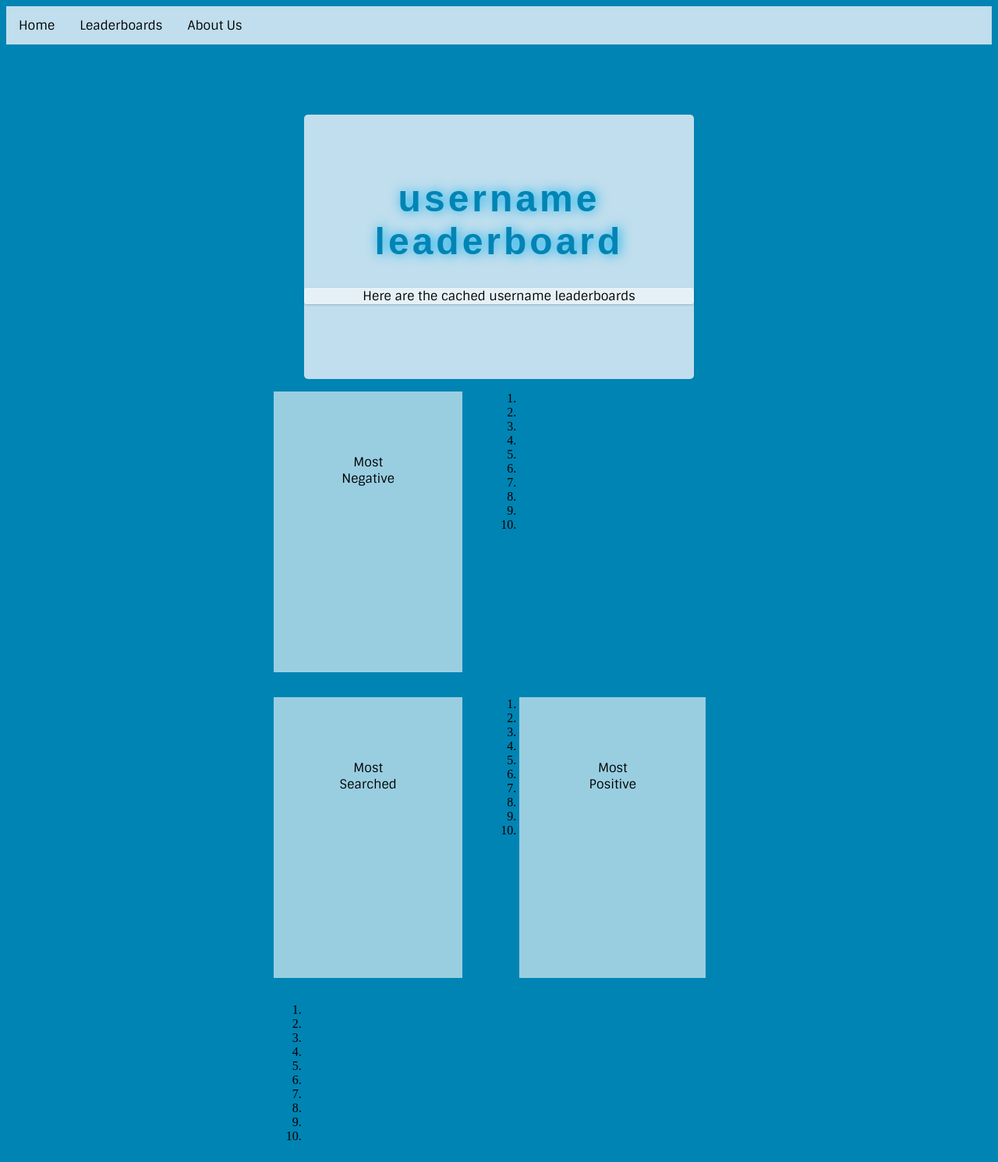
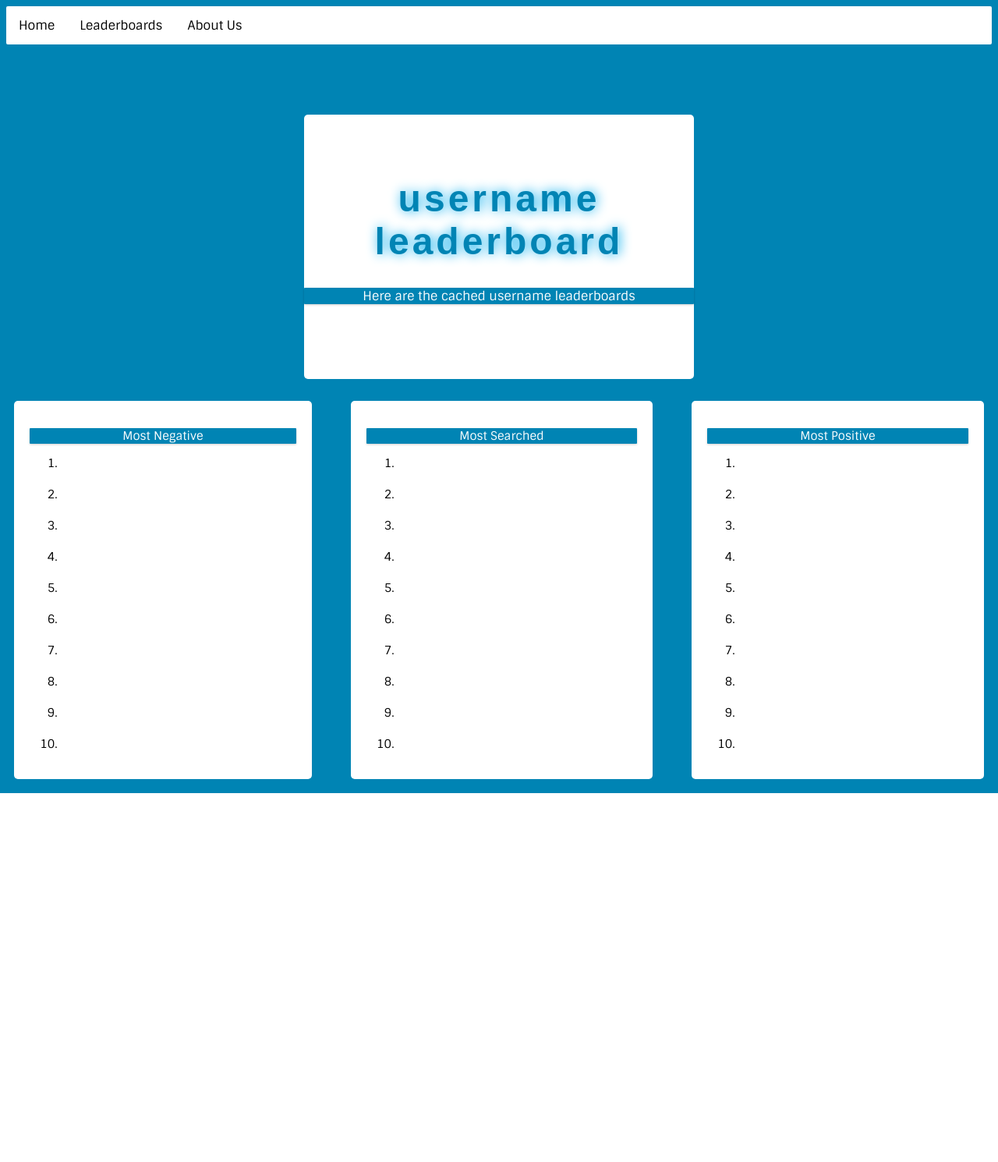
Before and after one commit to SaraCaponi/Capstone, a Flask app: template ts/app/templates/username.html in a window 1280 px wide. Shown: the whole page at 78% size. After the commit the page ends 1017 px from the top, so only its background shows below. Run offline with Flask 2, Linux system fonts and the light colour scheme; the template is opened without the code that fills it, so the values that code supplies are empty.

Commit message:
updated css

```diff
--- a/ts/app/routes.py
+++ b/ts/app/routes.py
@@ -13,6 +13,7 @@ matplotlib.use('Agg')
 import matplotlib.pyplot as plt
 from io import BytesIO
 import base64
+
 
 
 cluster = MongoClient(database_connect)
--- a/ts/app/static/app.css
+++ b/ts/app/static/app.css
@@ -16,7 +16,9 @@ h1 {
   width: 500px;
   height: auto;
   text-align: center;
-  background-color: #c0deed;
+  background-color: #ffffff;
+
+/*  background-color: #c0deed;*/
   background-repeat: no-repeat;
   border-radius: 5px;
   margin: 90px auto auto;
@@ -24,8 +26,11 @@ h1 {
 }
 
 .lead {
-  background-color: rgba(255, 255, 255, 0.6);
-  border-radius: 3px;
+    background-color: #0084b4;
+    color: white;
+  /*  background-color: #c0deed;
+  background-color: rgba(255, 255, 255, 0.6); */
+  border-radius: 1px;
   box-shadow: rgba(0, 0, 0, 0.2) 0 1px 3px;
   font-family: Sintony, sans-serif;
 }
@@ -35,10 +40,12 @@ h1 {
 }
 
 .button {
-  background-color: rgba(255, 255, 255, 0.6);
+      background-color: #0084b4;
+    border-radius: 3px;
+ /* background-color: rgba(255, 255, 255, 0.6); */
   font-family: Sintony, sans-serif;
   border: none;
-  color: black;
+  color: white;
   padding: 10px 15px;
   text-align: center;
   text-decoration: none;
@@ -56,16 +63,23 @@ h1 {
 
 ul {
   list-style-type: none;
+  border-radius: 2px;
   margin: 0;
   padding: 0;
   overflow: hidden;
-  background-color: #c0deed;
+  background-color: #ffffff;
   font-family: Sintony, sans-serif;
 }
 
-li {
+li{
   float: left;
 }
+
+ol li {
+    float: none;
+
+}
+
 
 li a,
 .dropbtn {
@@ -78,7 +92,7 @@ li a,
 
 li a:hover,
 .dropdown:hover .dropbtn {
-  background-color: #ffffff;
+  background-color: #E1E8ED;
 }
 
 li.dropdown {
@@ -88,7 +102,8 @@ li.dropdown {
 .dropdown-content {
   display: none;
   position: absolute;
-  background-color: #c0deed;
+  border-radius: 2px;
+  background-color: #ffffff;
   min-width: 138px;
   box-shadow: 0px 8px 16px 0px rgba(0, 0, 0, 0.2);
   z-index: 1;
@@ -103,7 +118,7 @@ li.dropdown {
 }
 
 .dropdown-content a:hover {
-  background-color: #ffffff;
+  background-color: #E1E8ED;
 }
 
 .dropdown:hover .dropdown-content {
@@ -153,18 +168,38 @@ li.dropdown {
 .name {
   float: right;
 }
+
 .column {
-  width: 30%;
+  background-color: #ffffff;
+  border-radius: 5px;
+  padding: 20px;
+  font-size: 15px;
+  text-align: center;
+  font-family: Sintony, sans-serif;
+
+
+    /*
+  width: 45%;
   padding: 80px;
-  height: 200px; /* Should be removed. Only for demonstration */
-  background-color: rgba(255, 255, 255, 0.6);
+  height: 200px;  Should be removed. Only for demonstration
+  background-color: #ffffff;
+  color: black;
   font-family: Sintony, sans-serif;
+  border-radius: 5px;
+    */
 }
 
 .grid {
+
+  display: grid;
+  grid-column-gap: 50px;
+  grid-template-columns: auto auto auto;
+  padding: 10px;
+    /*
   justify-content: center;
   display: grid;
-  grid-column: 10px;
+  grid-column: 50px;
   grid-template-columns: repeat(3, auto);
   text-align: center;
+    */
 }
--- a/ts/app/templates/base.html
+++ b/ts/app/templates/base.html
@@ -9,6 +9,7 @@
       rel="stylesheet"
       href="http://fonts.googleapis.com/css?family=Sintony:400,700"
     />
+
 
     <link
       rel="stylesheet"
@@ -22,8 +23,8 @@
       <li class="dropdown">
         <a class="dropbtn">Leaderboards</a>
         <div class="dropdown-content">
+          <a href="{{ url_for('hashtag') }}">Hashtag</a>
           <a href="{{ url_for('username') }}">Username</a>
-          <a href="{{ url_for('hashtag') }}">Hashtag</a>
         </div>
       </li>
 
--- a/ts/app/templates/index.html
+++ b/ts/app/templates/index.html
@@ -1,6 +1,7 @@
 {% extends "base.html" %} {% block content %}
 
 <div class="home">
+
   <div id="banner">
     <h1>twitter sentiment</h1>
     <p class="lead">
@@ -16,7 +17,7 @@
     </form>
 
 
-    <h2>{{error}}</h2>
+    <p class="text">{{error}}</p>
     <h3>{{ score }}</h3>
     <h4>{{ posTweet }}</h4>
     <h4>{{ negTweet }}</h4>
--- a/ts/app/templates/username.html
+++ b/ts/app/templates/username.html
@@ -5,8 +5,10 @@
   <p class="lead">Here are the cached username leaderboards</p>
 </div>
 
+<br>
+
 <div class="grid">
-  <p class="column">Most Negative
+  <div class="column"> <p class = "lead">Most Negative</p>
   <ol>
     <li> {{ "@" + mostNeg[0] }}</li>
     <br>
@@ -27,10 +29,10 @@
     <li> {{ "@" + mostNeg[8] }}</li>
     <br>
     <li> {{ "@" + mostNeg[9] }}</li>
-  </ol></p>
+  </ol></div>
 
 
-  <p class="column">Most Searched</p>
+  <div class="column"><p class = "lead">Most Searched</p>
   <ol>
     <li> {{ "@" + mostFreq[0] }}</li>
     <br>
@@ -51,10 +53,10 @@
     <li> {{ "@" + mostFreq[8] }}</li>
     <br>
     <li> {{ "@" + mostFreq[9] }}</li>
-  </ol>
+  </ol></div>
 
 
-  <p class="column">Most Positive</p>
+  <div class="column"><p class = "lead">Most Positive</p>
   <ol>
     <li> {{ "@" + mostPos[0] }}</li>
     <br>
@@ -75,7 +77,7 @@
     <li> {{ "@" + mostPos[8] }}</li>
     <br>
     <li> {{ "@" + mostPos[9] }}</li>
-  </ol>
+    </ol></div>
 </div>
 
 {% endblock %}
```
Also changed, not shown: ts/app/templates/hashtag.html (+9 -4 lines), ts/app/TweepyFunctions.py (line endings or trailing spaces), ts/app/static/favicon.ico (added).
